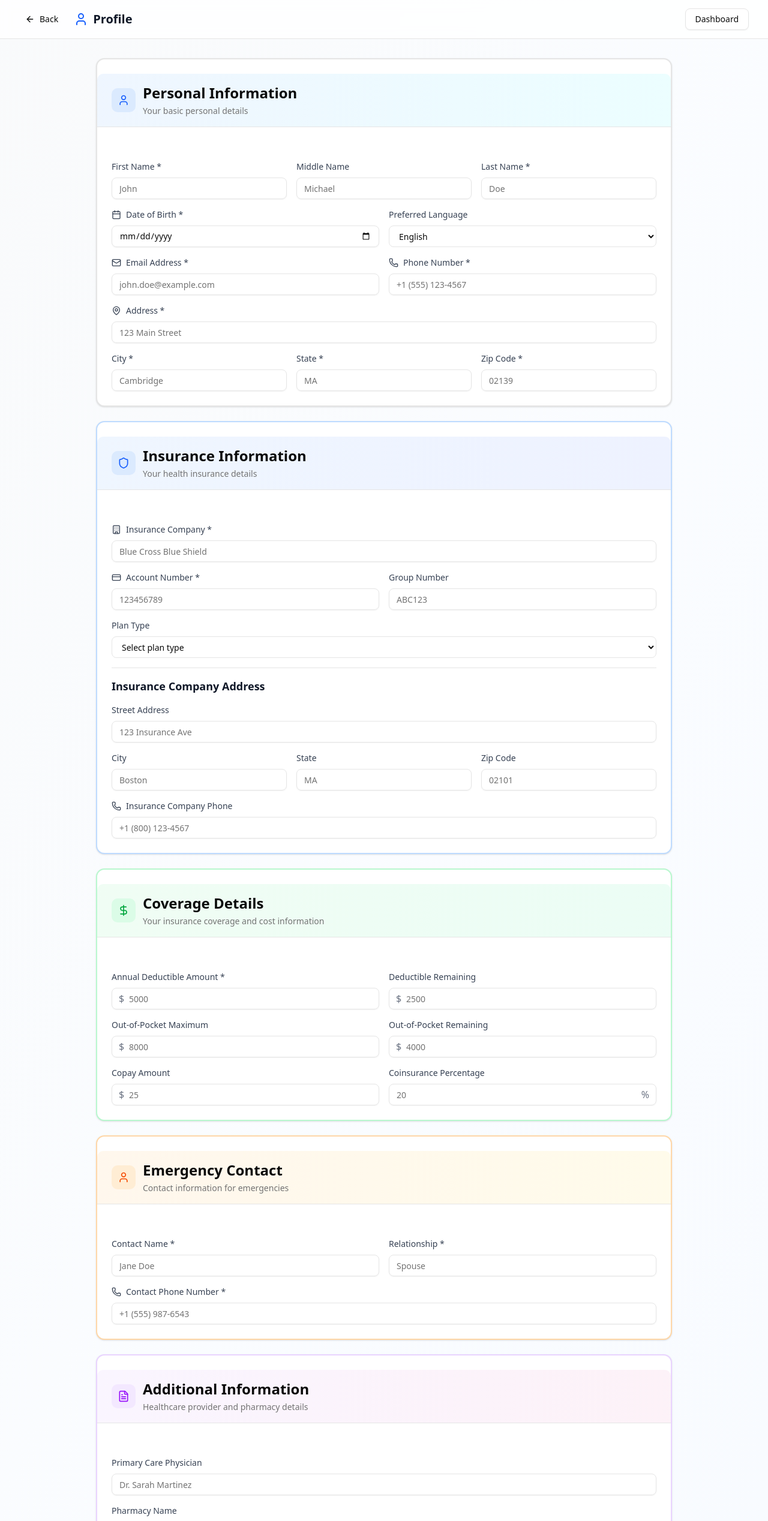
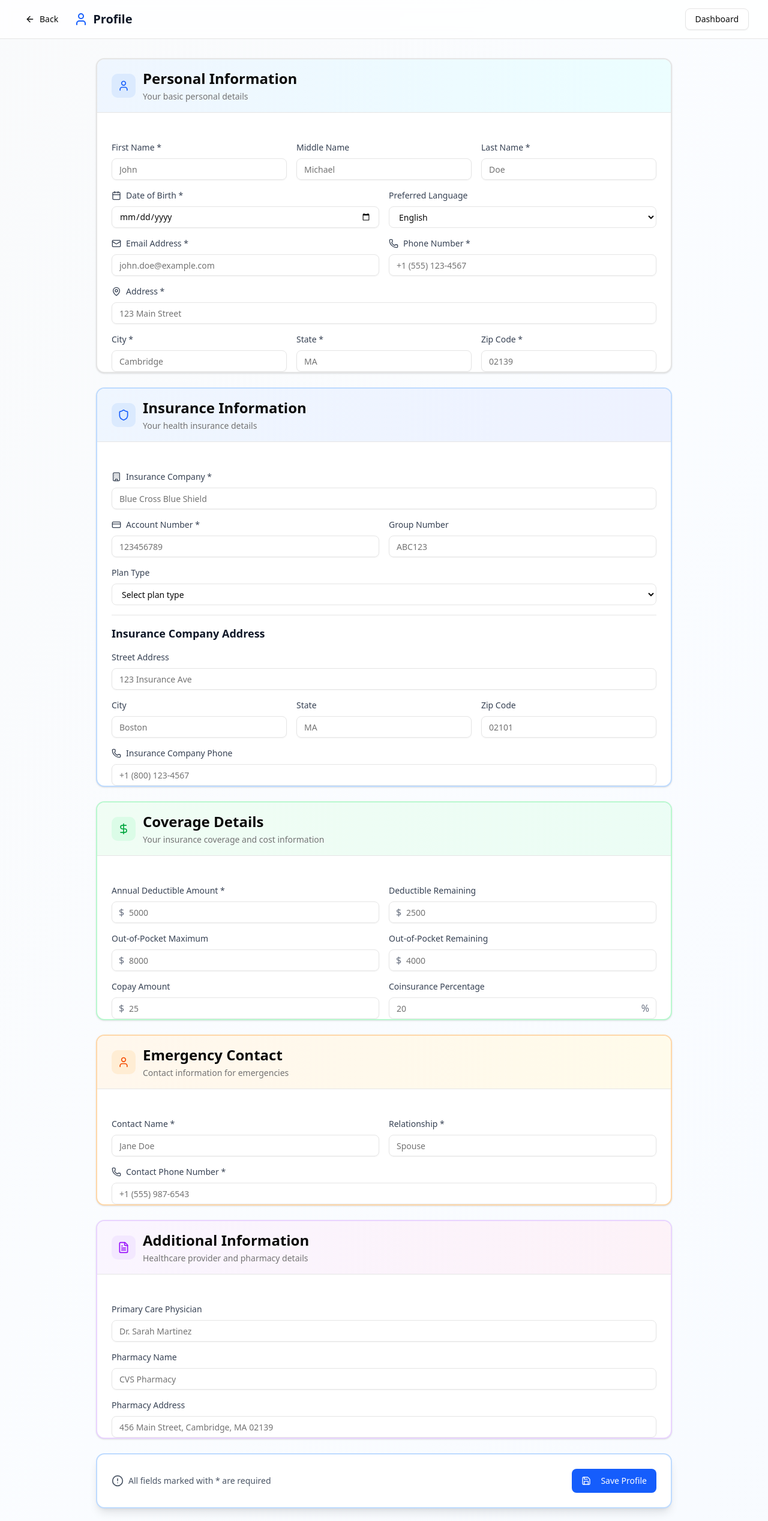
Before and after one commit to nkkrnkl/carepilot, a Next.js app: page /profile in a window 1280 px wide. Shown: the top 2536 px of the page at 60% size. Built offline with nearby package versions, Linux system fonts and the light colour scheme.

Commit message:
Fix gradient to start at the very top of each card box in profile page

```diff
--- a/app/profile/page.tsx
+++ b/app/profile/page.tsx
@@ -123,9 +123,8 @@ export default function ProfilePage() {
       <div className="max-w-5xl mx-auto px-4 sm:px-6 lg:px-8 py-8">
         <form onSubmit={handleSubmit}>
           {/* Personal Information Section */}
-          <Card className="mb-6 border-2">
-            <CardHeader className="p-0 border-b-0">
-              <div className="bg-gradient-to-r from-blue-50 to-cyan-50 border-b px-6 py-4 rounded-t-lg">
+          <Card className="mb-6 border-2 overflow-hidden py-0">
+            <div className="bg-gradient-to-r from-blue-50 to-cyan-50 border-b px-6 py-4">
               <div className="flex items-center gap-3">
                 <div className="h-10 w-10 rounded-lg bg-blue-100 flex items-center justify-center flex-shrink-0">
                   <User className="h-5 w-5 text-blue-600" />
@@ -136,7 +135,6 @@ export default function ProfilePage() {
                 </div>
               </div>
             </div>
-            </CardHeader>
             <CardContent className="pt-6 space-y-4">
               <div className="grid grid-cols-1 md:grid-cols-3 gap-4">
                 <div>
@@ -285,9 +283,8 @@ export default function ProfilePage() {
           </Card>
 
           {/* Insurance Information Section */}
-          <Card className="mb-6 border-2 border-blue-200">
-            <CardHeader className="p-0 border-b-0">
-              <div className="bg-gradient-to-r from-blue-50 to-indigo-50 border-b px-6 py-4 rounded-t-lg">
+          <Card className="mb-6 border-2 border-blue-200 overflow-hidden py-0">
+            <div className="bg-gradient-to-r from-blue-50 to-indigo-50 border-b px-6 py-4">
               <div className="flex items-center gap-3">
                 <div className="h-10 w-10 rounded-lg bg-blue-100 flex items-center justify-center flex-shrink-0">
                   <Shield className="h-5 w-5 text-blue-600" />
@@ -298,7 +295,6 @@ export default function ProfilePage() {
                 </div>
               </div>
             </div>
-            </CardHeader>
             <CardContent className="pt-6 space-y-4">
               <div>
                 <label className="text-sm font-medium text-gray-700 mb-2 block flex items-center gap-2">
@@ -419,9 +415,8 @@ export default function ProfilePage() {
           </Card>
 
           {/* Insurance Coverage Details Section */}
-          <Card className="mb-6 border-2 border-green-200">
-            <CardHeader className="p-0 border-b-0">
-              <div className="bg-gradient-to-r from-green-50 to-emerald-50 border-b px-6 py-4 rounded-t-lg">
+          <Card className="mb-6 border-2 border-green-200 overflow-hidden py-0">
+            <div className="bg-gradient-to-r from-green-50 to-emerald-50 border-b px-6 py-4">
               <div className="flex items-center gap-3">
                 <div className="h-10 w-10 rounded-lg bg-green-100 flex items-center justify-center flex-shrink-0">
                   <DollarSign className="h-5 w-5 text-green-600" />
@@ -432,7 +427,6 @@ export default function ProfilePage() {
                 </div>
               </div>
             </div>
-            </CardHeader>
             <CardContent className="pt-6 space-y-4">
               <div className="grid grid-cols-1 md:grid-cols-2 gap-4">
                 <div>
@@ -537,9 +531,8 @@ export default function ProfilePage() {
           </Card>
 
           {/* Emergency Contact Section */}
-          <Card className="mb-6 border-2 border-orange-200">
-            <CardHeader className="p-0 border-b-0">
-              <div className="bg-gradient-to-r from-orange-50 to-amber-50 border-b px-6 py-4 rounded-t-lg">
+          <Card className="mb-6 border-2 border-orange-200 overflow-hidden py-0">
+            <div className="bg-gradient-to-r from-orange-50 to-amber-50 border-b px-6 py-4">
               <div className="flex items-center gap-3">
                 <div className="h-10 w-10 rounded-lg bg-orange-100 flex items-center justify-center flex-shrink-0">
                   <User className="h-5 w-5 text-orange-600" />
@@ -550,7 +543,6 @@ export default function ProfilePage() {
                 </div>
               </div>
             </div>
-            </CardHeader>
             <CardContent className="pt-6 space-y-4">
               <div className="grid grid-cols-1 md:grid-cols-2 gap-4">
                 <div>
@@ -593,9 +585,8 @@ export default function ProfilePage() {
           </Card>
 
           {/* Additional Information Section */}
-          <Card className="mb-6 border-2 border-purple-200">
-            <CardHeader className="p-0 border-b-0">
-              <div className="bg-gradient-to-r from-purple-50 to-pink-50 border-b px-6 py-4 rounded-t-lg">
+          <Card className="mb-6 border-2 border-purple-200 overflow-hidden py-0">
+            <div className="bg-gradient-to-r from-purple-50 to-pink-50 border-b px-6 py-4">
               <div className="flex items-center gap-3">
                 <div className="h-10 w-10 rounded-lg bg-purple-100 flex items-center justify-center flex-shrink-0">
                   <FileText className="h-5 w-5 text-purple-600" />
@@ -606,7 +597,6 @@ export default function ProfilePage() {
                 </div>
               </div>
             </div>
-            </CardHeader>
             <CardContent className="pt-6 space-y-4">
               <div>
                 <label className="text-sm font-medium text-gray-700 mb-2 block">
```
Lines whose indentation alone changed are shown as unchanged.
